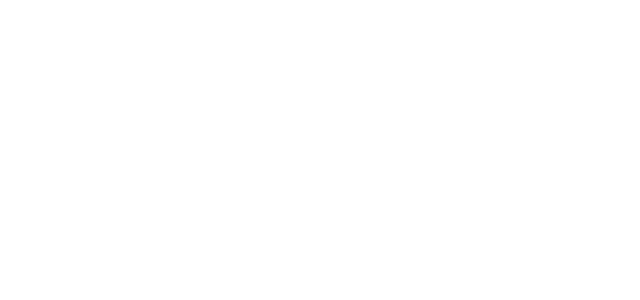
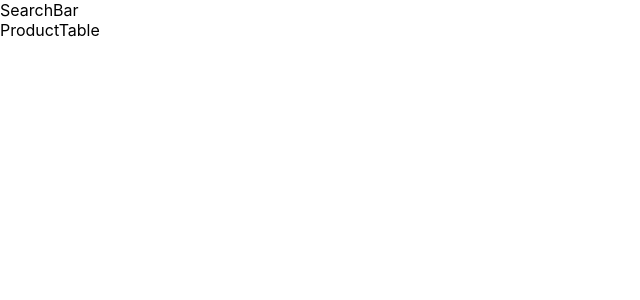
Before and after one commit to shihedelong/react, a React (Create React App) app in the folder 12.1-thinking-in-react-review-1/: page / in a window 1280 px wide. Shown: the top 300 px of the page, without its empty margins (0-640 px from the left). Built offline with nearby package versions, Linux system fonts and the light colour scheme.

Commit message:
FilterableProducTable initial

```diff
--- a/12.1-thinking-in-react-review-1/src/App.js
+++ b/12.1-thinking-in-react-review-1/src/App.js
@@ -1,7 +1,9 @@
 import './App.css'
+import PRODUCTS from './db.js'
+import FilterableProductTable from './FilterableProductTable'
 
 function App() {
-  return <div></div>
+  return <FilterableProductTable products={PRODUCTS} />
 }
 
 export default App
--- /dev/null
+++ b/12.1-thinking-in-react-review-1/src/FilterableProductTable.js
@@ -0,0 +1,16 @@
+import React, { Component } from 'react'
+import SearchBar from './components/SearchBar'
+import ProductTable from './components/ProductTable'
+
+export class FilterableProductTable extends Component {
+  render() {
+    return (
+      <>
+        <SearchBar />
+        <ProductTable products={this.props.products} />
+      </>
+    )
+  }
+}
+
+export default FilterableProductTable
--- /dev/null
+++ b/12.1-thinking-in-react-review-1/src/components/ProductTable.js
@@ -0,0 +1,9 @@
+import React, { Component } from 'react'
+
+export class ProductTable extends Component {
+  render() {
+    return <div>ProductTable</div>
+  }
+}
+
+export default ProductTable
--- /dev/null
+++ b/12.1-thinking-in-react-review-1/src/components/SearchBar.js
@@ -0,0 +1,9 @@
+import React, { Component } from 'react'
+
+export class SearchBar extends Component {
+  render() {
+    return <div>SearchBar</div>
+  }
+}
+
+export default SearchBar
--- /dev/null
+++ b/12.1-thinking-in-react-review-1/src/db.js
@@ -0,0 +1,35 @@
+const PRODUCTS = [
+  {
+    category: 'Sporting Goods',
+    price: '$49.99',
+    stocked: true,
+    name: 'Football',
+  },
+  {
+    category: 'Sporting Goods',
+    price: '$9.99',
+    stocked: true,
+    name: 'Baseball',
+  },
+  {
+    category: 'Sporting Goods',
+    price: '$29.99',
+    stocked: false,
+    name: 'Basketball',
+  },
+  {
+    category: 'Electronics',
+    price: '$99.99',
+    stocked: true,
+    name: 'iPod Touch',
+  },
+  {
+    category: 'Electronics',
+    price: '$399.99',
+    stocked: false,
+    name: 'iPhone 5',
+  },
+  { category: 'Electronics', price: '$199.99', stocked: true, name: 'Nexus 7' },
+]
+
+export default PRODUCTS
```
